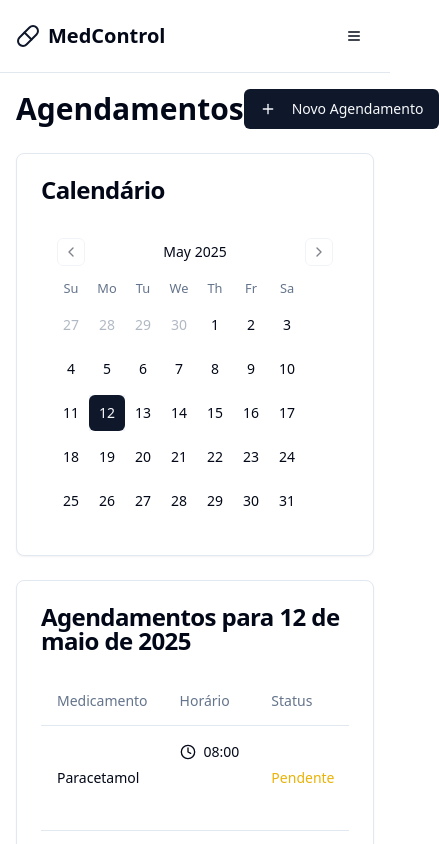
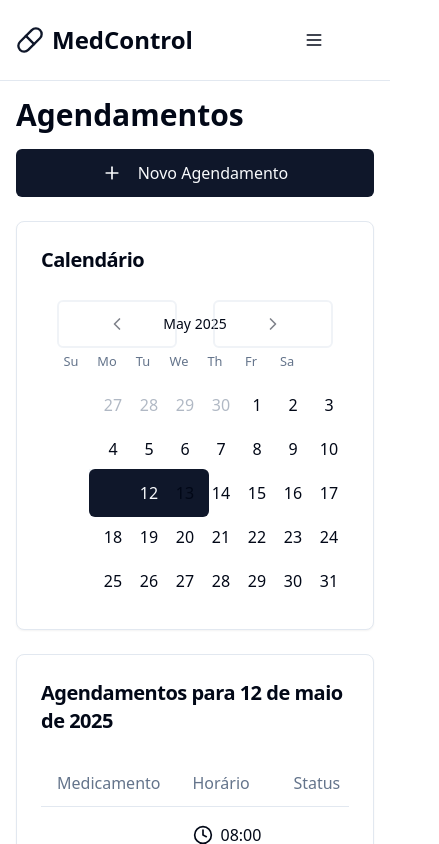
Before and after one commit to pradovitor/tccmedcontrol, a React (Vite) app: page /agendamentos in a window 390 px wide. Shown: the top 844 px of the page, 439 px wide, since content can reach past the window. Built offline with nearby package versions, Linux system fonts and the light colour scheme; sample sign-in values are in the browser's storage.

Commit message:
Refactor: Improve accessibility and responsiveness
Implement accessibility features and improve responsiveness for elderly users.

```diff
--- a/src/components/layout/Layout.tsx
+++ b/src/components/layout/Layout.tsx
@@ -54,14 +54,14 @@ export const Layout = ({ children }: LayoutProps) => {
             key={item.path + item.name}
             to={item.path}
             className={cn(
-              "flex items-center gap-3 rounded-lg px-3 py-2 text-base transition-all",
+              "flex items-center gap-3 rounded-lg px-4 py-3 text-lg transition-all",
               isActive
                 ? "bg-primary text-primary-foreground"
                 : "text-muted-foreground hover:bg-secondary hover:text-foreground"
             )}
             onClick={() => setIsSidebarOpen(false)}
           >
-            <Icon className="h-5 w-5" />
+            <Icon className="h-6 w-6" />
             {item.name}
           </Link>
         );
@@ -72,34 +72,34 @@ export const Layout = ({ children }: LayoutProps) => {
   return (
     <div className="min-h-screen flex flex-col md:flex-row">
       {/* Sidebar para desktop */}
-      <aside className="hidden md:flex w-64 border-r flex-col p-4">
-        <div className="flex items-center gap-2 mb-8">
-          <PillIcon className="h-6 w-6 text-primary" />
-          <h1 className="text-xl font-bold">MedControl</h1>
+      <aside className="hidden md:flex w-72 border-r flex-col p-5">
+        <div className="flex items-center gap-3 mb-8">
+          <PillIcon className="h-8 w-8 text-primary" />
+          <h1 className="text-2xl font-bold">MedControl</h1>
         </div>
 
         {/* Perfil do usuário */}
         {user && (
-          <div className="flex items-center space-x-3 mb-6 p-2 bg-muted rounded-lg">
-            <Avatar>
-              <AvatarFallback>{user.name.substring(0, 2).toUpperCase()}</AvatarFallback>
+          <div className="flex items-center space-x-4 mb-8 p-4 bg-muted rounded-lg">
+            <Avatar className="h-12 w-12">
+              <AvatarFallback className="text-lg">{user.name.substring(0, 2).toUpperCase()}</AvatarFallback>
             </Avatar>
             <div>
-              <p className="text-sm font-medium">{user.name}</p>
-              <p className="text-xs text-muted-foreground capitalize">{user.userType}</p>
+              <p className="text-base font-medium">{user.name}</p>
+              <p className="text-sm text-muted-foreground capitalize">{user.userType}</p>
             </div>
           </div>
         )}
 
-        <nav className="space-y-2 flex-1">
+        <nav className="space-y-3 flex-1">
           <NavItems />
         </nav>
         <Button
           variant="outline"
-          className="mt-auto w-full justify-start"
+          className="mt-auto w-full justify-start py-3 text-lg"
           onClick={handleLogout}
         >
-          <LogOut className="mr-2 h-5 w-5" />
+          <LogOut className="mr-2 h-6 w-6" />
           Sair
         </Button>
       </aside>
@@ -108,47 +108,48 @@ export const Layout = ({ children }: LayoutProps) => {
       <div className="md:hidden border-b sticky top-0 bg-background z-10">
         <div className="flex items-center justify-between p-4">
           <div className="flex items-center gap-2">
-            <PillIcon className="h-6 w-6 text-primary" />
-            <h1 className="text-xl font-bold">MedControl</h1>
+            <PillIcon className="h-7 w-7 text-primary" />
+            <h1 className="text-2xl font-bold">MedControl</h1>
           </div>
           <Sheet open={isSidebarOpen} onOpenChange={setIsSidebarOpen}>
             <SheetTrigger asChild>
-              <Button variant="ghost" size="icon">
-                <Menu className="h-6 w-6" />
+              <Button variant="ghost" size="icon" className="h-12 w-12">
+                <Menu className="h-7 w-7" />
+                <span className="sr-only">Menu</span>
               </Button>
             </SheetTrigger>
-            <SheetContent side="left" className="w-[240px] sm:w-[300px]">
+            <SheetContent side="left" className="w-[280px] sm:w-[320px]">
               <div className="flex flex-col h-full py-4">
-                <div className="flex items-center gap-2 mb-8">
-                  <PillIcon className="h-6 w-6 text-primary" />
-                  <h1 className="text-xl font-bold">MedControl</h1>
+                <div className="flex items-center gap-3 mb-8">
+                  <PillIcon className="h-7 w-7 text-primary" />
+                  <h1 className="text-2xl font-bold">MedControl</h1>
                 </div>
 
                 {/* Perfil do usuário para mobile */}
                 {user && (
-                  <div className="flex items-center space-x-3 mb-6 p-2 bg-muted rounded-lg">
-                    <Avatar>
-                      <AvatarFallback>{user.name.substring(0, 2).toUpperCase()}</AvatarFallback>
+                  <div className="flex items-center space-x-4 mb-6 p-4 bg-muted rounded-lg">
+                    <Avatar className="h-12 w-12">
+                      <AvatarFallback className="text-lg">{user.name.substring(0, 2).toUpperCase()}</AvatarFallback>
                     </Avatar>
                     <div>
-                      <p className="text-sm font-medium">{user.name}</p>
-                      <p className="text-xs text-muted-foreground capitalize">{user.userType}</p>
+                      <p className="text-base font-medium">{user.name}</p>
+                      <p className="text-sm text-muted-foreground capitalize">{user.userType}</p>
                     </div>
                   </div>
                 )}
 
-                <nav className="space-y-2 flex-1">
+                <nav className="space-y-3 flex-1">
                   <NavItems />
                 </nav>
                 <Button
                   variant="outline"
-                  className="mt-auto w-full justify-start"
+                  className="mt-auto w-full justify-start py-3 text-lg"
                   onClick={() => {
                     setIsSidebarOpen(false);
                     handleLogout();
                   }}
                 >
-                  <LogOut className="mr-2 h-5 w-5" />
+                  <LogOut className="mr-2 h-6 w-6" />
                   Sair
                 </Button>
               </div>
--- a/src/components/ui/button.tsx
+++ b/src/components/ui/button.tsx
@@ -1,3 +1,4 @@
+
 import * as React from "react"
 import { Slot } from "@radix-ui/react-slot"
 import { cva, type VariantProps } from "class-variance-authority"
@@ -5,7 +6,7 @@ import { cva, type VariantProps } from "class-variance-authority"
 import { cn } from "@/lib/utils"
 
 const buttonVariants = cva(
-  "inline-flex items-center justify-center gap-2 whitespace-nowrap rounded-md text-sm font-medium ring-offset-background transition-colors focus-visible:outline-none focus-visible:ring-2 focus-visible:ring-ring focus-visible:ring-offset-2 disabled:pointer-events-none disabled:opacity-50 [&_svg]:pointer-events-none [&_svg]:size-4 [&_svg]:shrink-0",
+  "inline-flex items-center justify-center gap-2 whitespace-nowrap rounded-md text-base font-medium ring-offset-background transition-colors focus-visible:outline-none focus-visible:ring-2 focus-visible:ring-ring focus-visible:ring-offset-2 disabled:pointer-events-none disabled:opacity-50 [&_svg]:pointer-events-none [&_svg]:size-5 [&_svg]:shrink-0",
   {
     variants: {
       variant: {
@@ -13,17 +14,17 @@ const buttonVariants = cva(
         destructive:
           "bg-destructive text-destructive-foreground hover:bg-destructive/90",
         outline:
-          "border border-input bg-background hover:bg-accent hover:text-accent-foreground",
+          "border border-input border-2 bg-background hover:bg-accent hover:text-accent-foreground",
         secondary:
           "bg-secondary text-secondary-foreground hover:bg-secondary/80",
         ghost: "hover:bg-accent hover:text-accent-foreground",
         link: "text-primary underline-offset-4 hover:underline",
       },
       size: {
-        default: "h-10 px-4 py-2",
-        sm: "h-9 rounded-md px-3",
-        lg: "h-11 rounded-md px-8",
-        icon: "h-10 w-10",
+        default: "h-12 px-5 py-3",
+        sm: "h-10 rounded-md px-4 py-2",
+        lg: "h-14 rounded-md px-8 py-4 text-lg",
+        icon: "h-12 w-12",
       },
     },
     defaultVariants: {
--- a/src/components/ui/input.tsx
+++ b/src/components/ui/input.tsx
@@ -1,3 +1,4 @@
+
 import * as React from "react"
 
 import { cn } from "@/lib/utils"
@@ -8,7 +9,7 @@ const Input = React.forwardRef<HTMLInputElement, React.ComponentProps<"input">>(
       <input
         type={type}
         className={cn(
-          "flex h-10 w-full rounded-md border border-input bg-background px-3 py-2 text-base ring-offset-background file:border-0 file:bg-transparent file:text-sm file:font-medium file:text-foreground placeholder:text-muted-foreground focus-visible:outline-none focus-visible:ring-2 focus-visible:ring-ring focus-visible:ring-offset-2 disabled:cursor-not-allowed disabled:opacity-50 md:text-sm",
+          "flex h-12 w-full rounded-md border border-input bg-background px-4 py-3 text-base ring-offset-background file:border-0 file:bg-transparent file:text-sm file:font-medium file:text-foreground placeholder:text-muted-foreground focus-visible:outline-none focus-visible:ring-2 focus-visible:ring-ring focus-visible:ring-offset-2 disabled:cursor-not-allowed disabled:opacity-50 md:text-base",
           className
         )}
         ref={ref}
--- a/src/index.css
+++ b/src/index.css
@@ -1,3 +1,4 @@
+
 @tailwind base;
 @tailwind components;
 @tailwind utilities;
@@ -97,5 +98,56 @@
 
   body {
     @apply bg-background text-foreground;
+    font-size: 16px;
+  }
+
+  /* Acessibilidade para idosos - texto maior e espaçamento */
+  p, span, div {
+    @apply leading-relaxed;
+  }
+
+  /* Botões e elementos interativos maiores por padrão */
+  button,
+  .btn,
+  a.btn,
+  input[type="submit"],
+  input[type="button"] {
+    @apply min-h-12 min-w-[120px];
+    touch-action: manipulation;
+  }
+
+  /* Aumentar fontes para melhor legibilidade */
+  h1 {
+    @apply text-3xl md:text-4xl font-bold;
+  }
+
+  h2 {
+    @apply text-2xl md:text-3xl font-bold;
+  }
+
+  h3 {
+    @apply text-xl md:text-2xl font-semibold;
+  }
+
+  label {
+    @apply text-base font-medium;
   }
 }
+
+/* Utilitários para acessibilidade */
+.text-high-contrast {
+  @apply text-black dark:text-white;
+}
+
+.focus-visible-ring {
+  @apply focus-visible:outline-none focus-visible:ring-2 focus-visible:ring-offset-2 focus-visible:ring-primary;
+}
+
+/* Classes de responsividade */
+.responsive-padding {
+  @apply px-4 py-3 md:px-6 md:py-4;
+}
+
+.responsive-container {
+  @apply w-full max-w-7xl mx-auto px-4 sm:px-6 lg:px-8;
+}
--- a/src/pages/Schedules.tsx
+++ b/src/pages/Schedules.tsx
@@ -114,48 +114,52 @@ const Schedules = () => {
   return (
     <Layout>
       <div className="container mx-auto p-4 md:p-6">
-        <div className="flex justify-between items-center mb-6">
+        <div className="flex flex-col md:flex-row justify-between items-start md:items-center mb-6 gap-4">
           <h1 className="text-3xl font-bold">Agendamentos</h1>
           <Dialog open={isDialogOpen} onOpenChange={setIsDialogOpen}>
             <DialogTrigger asChild>
-              <Button>
-                <Plus className="mr-2 h-4 w-4" />
+              <Button className="w-full md:w-auto">
+                <Plus className="mr-2 h-5 w-5" />
                 Novo Agendamento
               </Button>
             </DialogTrigger>
             <DialogContent className="sm:max-w-[500px]">
               <DialogHeader>
-                <DialogTitle>Adicionar Agendamento</DialogTitle>
-                <DialogDescription>
+                <DialogTitle className="text-2xl">Adicionar Agendamento</DialogTitle>
+                <DialogDescription className="text-lg">
                   Agende um horário para tomar seu medicamento.
                 </DialogDescription>
               </DialogHeader>
               <Form {...form}>
-                <form onSubmit={form.handleSubmit(onSubmit)} className="space-y-4">
+                <form onSubmit={form.handleSubmit(onSubmit)} className="space-y-5">
                   <FormField
                     control={form.control}
                     name="medicationId"
                     render={({ field }) => (
                       <FormItem>
-                        <FormLabel>Medicamento</FormLabel>
+                        <FormLabel className="text-lg">Medicamento</FormLabel>
                         <Select
                           onValueChange={field.onChange}
                           defaultValue={field.value}
                         >
                           <FormControl>
-                            <SelectTrigger>
+                            <SelectTrigger className="h-12 text-base">
                               <SelectValue placeholder="Selecione um medicamento" />
                             </SelectTrigger>
                           </FormControl>
                           <SelectContent>
                             {medications.map(med => (
-                              <SelectItem key={med.id} value={med.id.toString()}>
+                              <SelectItem
+                                key={med.id}
+                                value={med.id.toString()}
+                                className="text-base py-3"
+                              >
                                 {med.name}
                               </SelectItem>
                             ))}
                           </SelectContent>
                         </Select>
-                        <FormMessage />
+                        <FormMessage className="text-base" />
                       </FormItem>
                     )}
                   />
@@ -164,14 +168,14 @@ const Schedules = () => {
                     name="date"
                     render={({ field }) => (
                       <FormItem className="flex flex-col">
-                        <FormLabel>Data</FormLabel>
+                        <FormLabel className="text-lg">Data</FormLabel>
                         <Popover>
                           <PopoverTrigger asChild>
                             <FormControl>
                               <Button
                                 variant={"outline"}
                                 className={cn(
-                                  "w-full pl-3 text-left font-normal",
+                                  "w-full h-12 pl-3 text-left font-normal text-base",
                                   !field.value && "text-muted-foreground"
                                 )}
                               >
@@ -180,7 +184,7 @@ const Schedules = () => {
                                 ) : (
                                   <span>Selecione uma data</span>
                                 )}
-                                <CalendarIcon className="ml-auto h-4 w-4 opacity-50" />
+                                <CalendarIcon className="ml-auto h-5 w-5 opacity-50" />
                               </Button>
                             </FormControl>
                           </PopoverTrigger>
@@ -194,7 +198,7 @@ const Schedules = () => {
                             />
                           </PopoverContent>
                         </Popover>
-                        <FormMessage />
+                        <FormMessage className="text-base" />
                       </FormItem>
                     )}
                   />
@@ -203,16 +207,16 @@ const Schedules = () => {
                     name="time"
                     render={({ field }) => (
                       <FormItem>
-                        <FormLabel>Horário</FormLabel>
+                        <FormLabel className="text-lg">Horário</FormLabel>
                         <FormControl>
-                          <Input type="time" {...field} />
+                          <Input type="time" {...field} className="h-12 text-base" />
                         </FormControl>
-                        <FormMessage />
+                        <FormMessage className="text-base" />
                       </FormItem>
                     )}
                   />
                   <DialogFooter>
-                    <Button type="submit">Adicionar</Button>
+                    <Button type="submit" size="lg">Adicionar</Button>
                   </DialogFooter>
                 </form>
               </Form>
@@ -223,7 +227,7 @@ const Schedules = () => {
         <div className="grid grid-cols-1 md:grid-cols-3 gap-6">
           <Card>
             <CardHeader>
-              <CardTitle>Calendário</CardTitle>
+              <CardTitle className="text-xl">Calendário</CardTitle>
             </CardHeader>
             <CardContent>
               <Calendar
@@ -237,35 +241,37 @@ const Schedules = () => {
 
           <Card className="md:col-span-2">
             <CardHeader>
-              <CardTitle>
+              <CardTitle className="text-xl">
                 Agendamentos para {format(selectedDate, "dd 'de' MMMM 'de' yyyy", { locale: ptBR })}
               </CardTitle>
             </CardHeader>
             <CardContent>
               {filteredSchedules.length > 0 ? (
+                <div className="overflow-x-auto">
                   <Table>
                     <TableHeader>
                       <TableRow>
-                      <TableHead>Medicamento</TableHead>
-                      <TableHead>Horário</TableHead>
-                      <TableHead>Status</TableHead>
-                      <TableHead>Ações</TableHead>
+                        <TableHead className="text-base">Medicamento</TableHead>
+                        <TableHead className="text-base">Horário</TableHead>
+                        <TableHead className="text-base">Status</TableHead>
+                        <TableHead className="text-base">Ações</TableHead>
                       </TableRow>
                     </TableHeader>
                     <TableBody>
                       {filteredSchedules.map((schedule) => (
                         <TableRow key={schedule.id}>
-                        <TableCell>{schedule.medicationName}</TableCell>
-                        <TableCell className="flex items-center">
-                          <Clock className="mr-2 h-4 w-4" />
+                          <TableCell className="text-base font-medium">{schedule.medicationName}</TableCell>
+                          <TableCell className="flex items-center text-base">
+                            <Clock className="mr-2 h-5 w-5" />
                             {schedule.time}
                           </TableCell>
                           <TableCell>
-                          <span className={
-                            schedule.status === "completed" ? "text-green-500" :
-                            schedule.status === "missed" ? "text-red-500" :
-                            "text-yellow-500"
-                          }>
+                            <span className={cn(
+                              "text-base px-3 py-1 rounded-full inline-block",
+                              schedule.status === "completed" ? "bg-green-100 text-green-800" :
+                              schedule.status === "missed" ? "bg-red-100 text-red-800" :
+                              "bg-yellow-100 text-yellow-800"
+                            )}>
                               {
                                 schedule.status === "completed" ? "Completado" :
                                 schedule.status === "missed" ? "Perdido" :
@@ -278,28 +284,31 @@ const Schedules = () => {
                               href={generateWhatsAppLink(schedule)}
                               target="_blank"
                               rel="noopener noreferrer"
-                            className="inline-flex items-center justify-center h-9 rounded-md px-3 text-xs bg-green-500 text-white"
+                              className="inline-flex items-center justify-center h-11 rounded-md px-4 text-base bg-green-500 text-white hover:bg-green-600"
                             >
-                            <MessageSquare className="mr-1 h-4 w-4" />
+                              <MessageSquare className="mr-1 h-5 w-5" />
                               Lembrete
                             </a>
                             <Button
                               variant="outline"
                               size="sm"
                               onClick={() => handleDelete(schedule.id)}
+                              className="ml-2 h-11"
                             >
-                            <Trash2 className="h-4 w-4 text-red-500" />
+                              <Trash2 className="h-5 w-5 text-red-500" />
+                              <span className="sr-only md:not-sr-only md:ml-2">Remover</span>
                             </Button>
                           </TableCell>
                         </TableRow>
                       ))}
                     </TableBody>
                   </Table>
+                </div>
               ) : (
                 <div className="text-center py-10">
-                  <p className="text-muted-foreground">Nenhum agendamento para esta data.</p>
-                  <Button className="mt-4" onClick={() => setIsDialogOpen(true)}>
-                    <Plus className="mr-2 h-4 w-4" />
+                  <p className="text-lg text-muted-foreground">Nenhum agendamento para esta data.</p>
+                  <Button className="mt-6" size="lg" onClick={() => setIsDialogOpen(true)}>
+                    <Plus className="mr-2 h-5 w-5" />
                     Adicionar agendamento
                   </Button>
                 </div>
```
Also changed, not shown: src/pages/Login.tsx (+14 -12 lines). Lines whose indentation alone changed are shown as unchanged.
